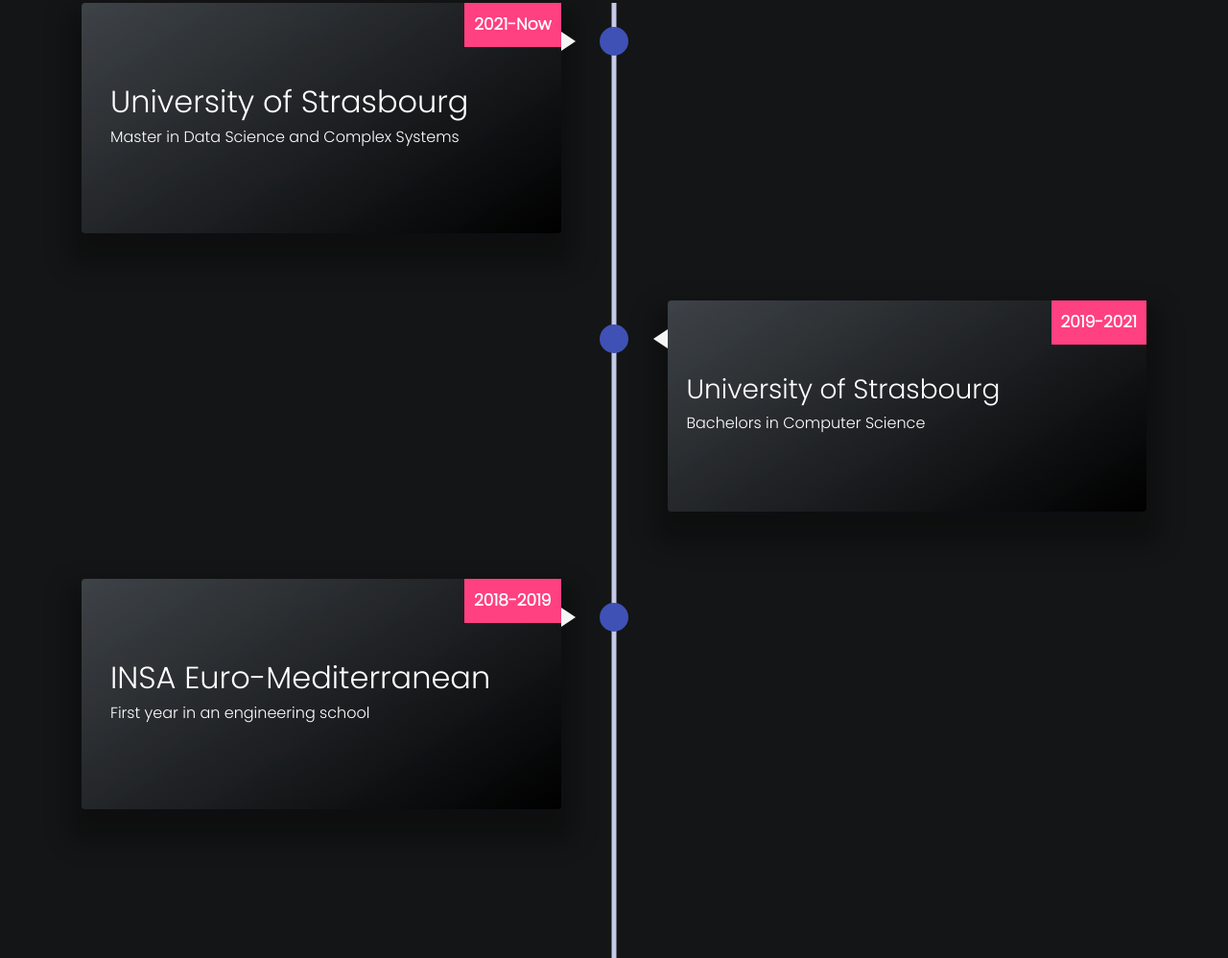
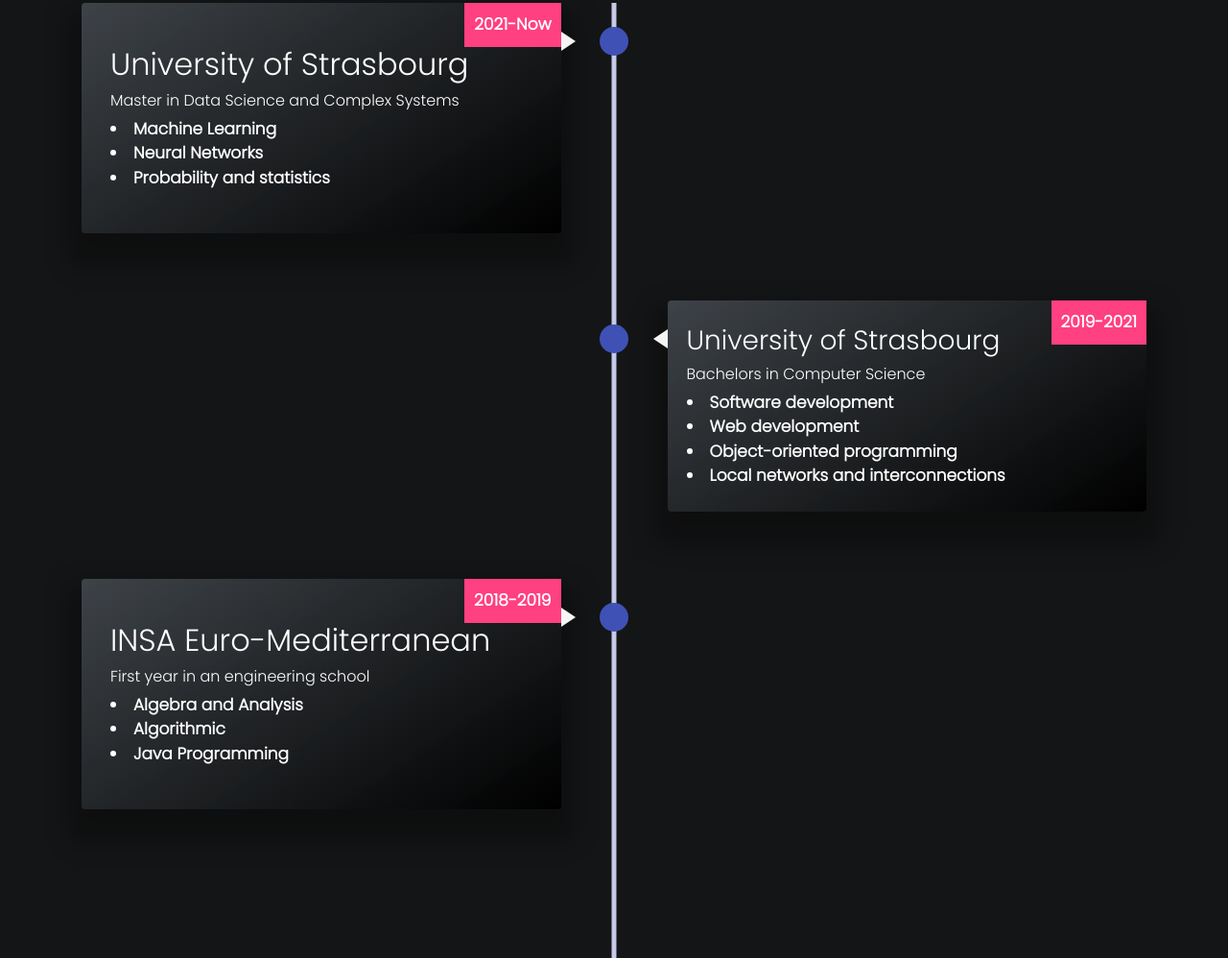
Before and after one commit to yassine-maliki/My-Portfolio, a plain HTML site: page education.html in a window 1280 px wide. Shown: the part 1151-2149 px from the top of the page at 96% size. Drawn offline with nearby package versions, Linux system fonts and the light colour scheme; some icons are missing; files whose address does not match are found by name.

Commit message:
Update Portfolio

```diff
--- a/assets/css/home.css
+++ b/assets/css/home.css
@@ -318,6 +318,11 @@
   100% { transform: rotate(-10deg); }
  }
 
+
+/* CV icon */
+
+
+
  /*
   --------------------------
      DRIBBBLE MICROANIMATION
--- a/education.html
+++ b/education.html
@@ -293,7 +293,9 @@
         <div>
             <h2>University of Strasbourg</h2>
             <h6>Master in Data Science and Complex Systems</h6>
-            <!-- <li>Athlete of the Year Award</li> -->
+            <li>Machine Learning</li>
+            <li>Neural Networks</li>
+            <li>Probability and statistics</li>
         </div>
       </div>
    </div>
@@ -311,7 +313,10 @@
         <div class="alignment">
             <h3>University of Strasbourg</h3>
             <h6>Bachelors in Computer Science</h6>
-            <!-- <li>Athlete of the Year Award</li> -->
+            <li>Software development</li>
+            <li>Web development</li>
+            <li>Object-oriented programming</li>
+            <li>Local networks and interconnections</li>
         </div>
       </div>
 
@@ -329,7 +334,9 @@
         <div class="align-third">
             <h2>INSA Euro-Mediterranean</h2>
             <h6>First year in an engineering school</h6>
-            <!-- <li>Athlete of the Year Award</li> -->
+            <li>Algebra and Analysis</li>
+            <li>Algorithmic</li>
+            <li>Java Programming</li>
         </div>
       </div>
     </div>
```
Also changed, not shown: index.html (+4 -8 lines), assets/images/cv.png (added).
